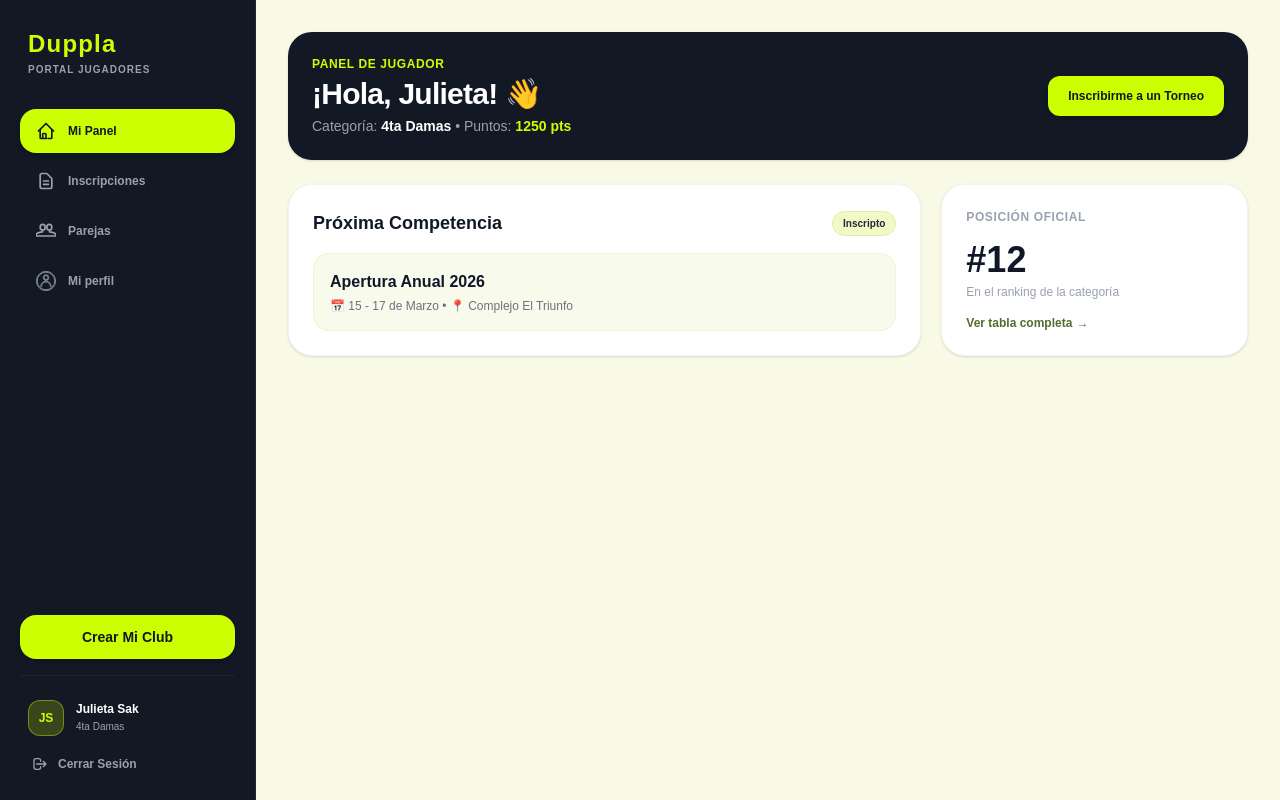
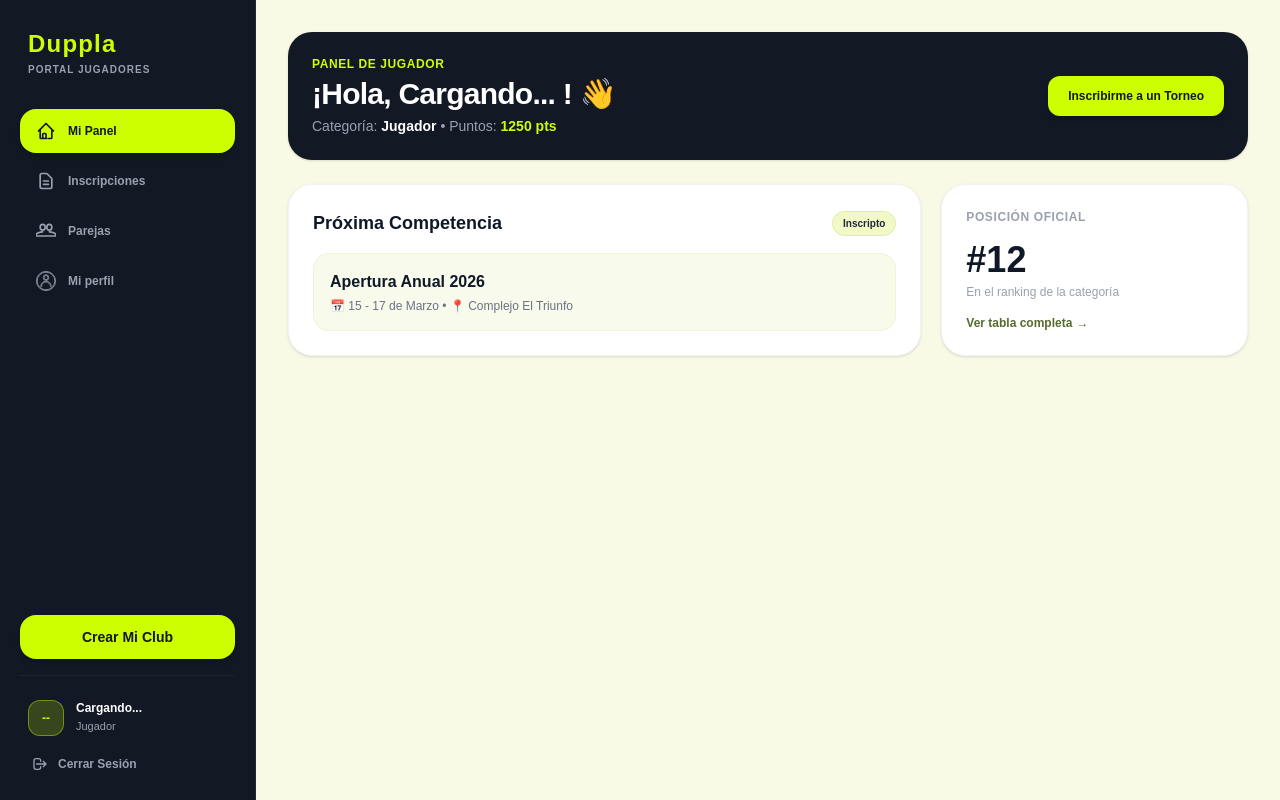
Before and after one commit to saaspaddle-sys/dupla-paddle-saas, a Next.js app in the folder apps/web/: page /player-dashboard in a window 1280 px wide. Built offline with nearby package versions, Linux system fonts and the light colour scheme; no server answers.

Commit message:
se agrego nombres y categorias dinamicas en sidebar player-club, pantalla home player

```diff
--- a/apps/web/src/app/(club)/_components/customerSidebar.tsx
+++ b/apps/web/src/app/(club)/_components/customerSidebar.tsx
@@ -5,6 +5,7 @@ import Link from "next/link";
 import { usePathname, useRouter } from "next/navigation";
 import { useTransition } from "react";
 import { logoutAction } from "@/app/(auth)/login/logout-action";
+import { useAuth } from "@/context/AuthContext";
 
 function MenuIcon({ children }: { children: ReactNode }) {
   return (
@@ -29,6 +30,27 @@ export default function CustomerSidebar() {
   const pathname = usePathname();
   const router = useRouter(); //permite navegar despues del logout
   const [isLoggingOut, startLogout] = useTransition(); // permite ejecutar la operacion asuncrona sin bloquear la interface.Tambien proporciona isLoggingOut, que indica si el proceso esta en curso
+
+  // Consumimos el contexto global de autenticación
+  const { user, isLoading } = useAuth();
+
+  const club = user?.club;
+  const player = user?.player;
+
+  // Formateo del nombre del club
+  const clubName = club?.name || "Sin Club asignado";
+
+  // Iniciales del club (o de la persona responsable si falta el club)
+  const initials = club?.name
+    ? club.name
+      .split(" ")
+      .map((word) => word[0])
+      .join("")
+      .slice(0, 2)
+      .toUpperCase()
+    : player
+      ? `${player.firstName[0]}${player.lastName[0]}`.toUpperCase()
+      : "--";
 
   const menuItems = [
     {
@@ -129,11 +151,10 @@ export default function CustomerSidebar() {
               <Link
                 key={item.ruta}
                 href={item.ruta}
-                className={`flex items-center gap-3 px-4 py-3 rounded-2xl font-extrabold text-xs transition-all ${
-                  estaActivo
-                    ? "bg-padel-green text-deep-onyx shadow-md"
-                    : "text-gray-400 hover:text-white hover:bg-gray-800/60"
-                }`}
+                className={`flex items-center gap-3 px-4 py-3 rounded-2xl font-extrabold text-xs transition-all ${estaActivo
+                  ? "bg-padel-green text-deep-onyx shadow-md"
+                  : "text-gray-400 hover:text-white hover:bg-gray-800/60"
+                  }`}
               >
                 {item.icono}
                 <span>{item.nombre}</span>
@@ -146,13 +167,15 @@ export default function CustomerSidebar() {
       <div className="pt-6 border-t border-gray-800/80 space-y-3">
         <div className="flex items-center gap-3 px-2">
           <div className="w-9 h-9 rounded-xl bg-padel-green/20 border border-padel-green/40 flex items-center justify-center text-padel-green font-black text-xs">
-            JS
+            {isLoading ? "..." : initials}
           </div>
           <div className="overflow-hidden">
             <h4 className="text-xs font-black text-white truncate leading-tight">
-              Club Juarense
+              {isLoading ? "Cargando..." : clubName}
             </h4>
-            <p className="text-[10px] font-medium text-gray-400 truncate mt-0.5" />
+            <p className="text-[11px] font-medium text-gray-400 truncate mt-0.5">
+              {club?.status ? `Estado: ${club.status}` : ""}
+            </p>
           </div>
         </div>
 
--- a/apps/web/src/app/(players)/_components/playerSidebar.tsx
+++ b/apps/web/src/app/(players)/_components/playerSidebar.tsx
@@ -5,15 +5,26 @@ import { usePathname, useRouter } from "next/navigation";
 import { useTransition } from "react";
 import { logoutAction } from "@/app/(auth)/login/logout-action";
 import CreateClubButton from "./createClubButton";
+import { useAuth } from "@/context/AuthContext";
 
-interface PlayerSidebarProps {
-  hasClub: boolean;
-}
 
-export default function PlayerSidebar({ hasClub }: PlayerSidebarProps) {
+export default function PlayerSidebar() {
   const pathname = usePathname();
   const router = useRouter(); //permite navegar despues del logout
   const [isLoggingOut, startLogout] = useTransition(); // permite ejecutar la operacion asuncrona sin bloquear la interface.Tambien proporciona isLoggingOut, que indica si el proceso esta en curso
+
+  // Consumimos el contexto global de auth
+  const { user, isLoading } = useAuth();
+
+  const player = user?.player;
+  const hasClub = Boolean(user?.club)
+
+  // Formateo de datos con fallback defensivo mientras carga o si faltan datos
+  const fullName = player ? `${player.firstName} ${player.lastName}` : "Cargando...";
+  const categoryText = player?.category ? `${player.category}` : "Jugador";
+  const initials = player
+    ? `${player.firstName[0]}${player.lastName[0]}`.toUpperCase()
+    : "--";
 
   // Rutas de navegación del panel de jugador
   const menuItems = [
@@ -118,11 +129,10 @@ export default function PlayerSidebar({ hasClub }: PlayerSidebarProps) {
               <Link
                 key={item.ruta}
                 href={item.ruta}
-                className={`flex items-center gap-3 px-4 py-3 rounded-2xl font-extrabold text-xs transition-all ${
-                  estaActivo
-                    ? "bg-padel-green text-deep-onyx shadow-md"
-                    : "text-gray-400 hover:text-white hover:bg-gray-800/60"
-                }`}
+                className={`flex items-center gap-3 px-4 py-3 rounded-2xl font-extrabold text-xs transition-all ${estaActivo
+                  ? "bg-padel-green text-deep-onyx shadow-md"
+                  : "text-gray-400 hover:text-white hover:bg-gray-800/60"
+                  }`}
               >
                 {item.icono}
                 <span>{item.nombre}</span>
@@ -138,14 +148,14 @@ export default function PlayerSidebar({ hasClub }: PlayerSidebarProps) {
       <div className="pt-6 border-t border-gray-800/80 space-y-3">
         <div className="flex items-center gap-3 px-2">
           <div className="w-9 h-9 rounded-xl bg-padel-green/20 border border-padel-green/40 flex items-center justify-center text-padel-green font-black text-xs">
-            JS
+            {isLoading ? "..." : initials}
           </div>
           <div className="overflow-hidden">
             <h4 className="text-xs font-black text-white truncate leading-tight">
-              Julieta Sak
+              {isLoading ? "Cargando..." : fullName}
             </h4>
-            <p className="text-[10px] font-medium text-gray-400 truncate mt-0.5">
-              4ta Damas
+            <p className="text-[11px] font-medium text-gray-400 truncate mt-0.5">
+              {isLoading ? "Cargando..." : categoryText}
             </p>
           </div>
         </div>
--- a/apps/web/src/app/(players)/player-dashboard/page.tsx
+++ b/apps/web/src/app/(players)/player-dashboard/page.tsx
@@ -2,6 +2,9 @@
 "use client";
 
 import Link from "next/link";
+import { useAuth } from "@/context/AuthContext";
+
+
 
 export default function PlayerDashboardPage() {
   // Mock de datos del jugador logueado
@@ -19,6 +22,15 @@ export default function PlayerDashboardPage() {
     },
   };
 
+  // Consumimos el contexto global de auth
+  const { user, isLoading } = useAuth();
+  const player = user?.player;
+
+  // Formateo de datos con fallback defensivo mientras carga o si faltan datos
+  const fullName = player ? `${player.firstName} ${player.lastName}` : "Cargando...";
+  const categoryText = player?.category ? `${player.category}` : "Jugador";
+
+
   return (
     <div className="space-y-6 p-6 md:p-8 max-w-7xl ">
       {/* Saludo y Resumen Rápido */}
@@ -28,11 +40,11 @@ export default function PlayerDashboardPage() {
             Panel de Jugador
           </span>
           <h1 className="text-2xl md:text-3xl font-black tracking-tight mt-1">
-            ¡Hola, {jugador.nombre}! 👋
+            ¡Hola, {isLoading ? "Cargango..." : fullName} ! 👋
           </h1>
           <p className="text-gray-400 text-xs md:text-sm mt-1">
             Categoría:{" "}
-            <strong className="text-white">{jugador.categoria}</strong> •
+            <strong className="text-white">{isLoading?"Cargando..." : categoryText }</strong> •
             Puntos:{" "}
             <strong className="text-padel-green">{jugador.puntos} pts</strong>
           </p>
--- a/apps/web/src/app/layout.tsx
+++ b/apps/web/src/app/layout.tsx
@@ -1,6 +1,8 @@
 import type { Metadata } from "next";
 import { Geist, Geist_Mono } from "next/font/google";
 import "./globals.css";
+import { AuthProvider } from "@/context/AuthContext";
+
 
 const geistSans = Geist({
   variable: "--font-geist-sans",
@@ -27,7 +29,16 @@ export default function RootLayout({
       lang="en"
       className={`${geistSans.variable} ${geistMono.variable} h-full antialiased`}
     >
-      <body className="min-h-full flex flex-col">{children}</body>
-    </html>
+      <body className="min-h-full flex flex-col">
+        <AuthProvider>
+          {children}
+        </AuthProvider>
+      </body>
+    </html >
   );
 }
+/* agrego el authContext para que los perfiles autenticados peudan renderizar datos de forma dinamica como nombres categorias y demas, sin necesidad de duplicar codigo en los distintos sidebar o perfiles.
+
+Evita duplicar llamadas: Si el usuario pasa del dashboard de jugador al dashboard del club (o a una vista pública), el estado del usuario ya está cargado en memoria y no tiene que volver a pedir el auth/me.
+
+Acceso global: Te permite usar useAuth() tanto en el sidebar de Player, en la navegación de Club, como en la barra superior pública para mostrar, por ejemplo, el botón de "Ir a mi panel" o el nombre de quien inició sesión.*/
--- /dev/null
+++ b/apps/web/src/context/AuthContext.tsx
@@ -0,0 +1,52 @@
+"use client";
+
+import { createContext, useContext, useEffect, useState, ReactNode } from "react";
+import { getCurrentUserAction } from "../services/auth/get-current-user-action";
+import type { CurrentUser } from "../services/auth/login";
+
+export type AuthMeResponse = CurrentUser;
+
+interface AuthContextType {
+    user: AuthMeResponse | null;
+    isLoading: boolean;
+    refreshUser: () => Promise<void>;
+}
+
+const AuthContext = createContext<AuthContextType | undefined>(undefined);
+
+export function AuthProvider({ children }: { children: ReactNode }) {
+    const [user, setUser] = useState<AuthMeResponse | null>(null);
+    const [isLoading, setIsLoading] = useState<boolean>(true);
+
+    // `apiFetch` es `server-only`: desde un Client Component solo se puede
+    // llegar a `/auth/me` a través de esta Server Action.
+    const fetchUser = async () => {
+        try {
+            const data = await getCurrentUserAction();
+            setUser(data);
+        } catch (error) {
+            console.log('Error al obtener datos de auth/me:', error);
+            setUser(null);
+        } finally {
+            setIsLoading(false)
+        }
+    };
+
+    useEffect(() => {
+        fetchUser();
+    }, []);
+
+    return (
+        <AuthContext.Provider value={{ user, isLoading, refreshUser: fetchUser }}>
+            {children}
+        </AuthContext.Provider>
+    );
+}
+
+export function useAuth() {
+    const context = useContext(AuthContext);
+    if (!context) {
+        throw new Error("useAuth debe ser usado dentro de un AuthProvider");
+    }
+    return context
+}
--- /dev/null
+++ b/apps/web/src/services/auth/get-current-user-action.ts
@@ -0,0 +1,18 @@
+"use server";
+
+import { getSessionToken } from "@/lib/session";
+import { getCurrentUser, type CurrentUser } from "./login";
+
+// Server Action: es el único puente permitido entre un Client Component
+// (AuthContext) y `apiFetch`, que es `server-only`. `null` sin token o si
+// la sesión expiró/es inválida, nunca se propaga el error al cliente.
+export async function getCurrentUserAction(): Promise<CurrentUser | null> {
+  const token = await getSessionToken();
+  if (!token) return null;
+
+  try {
+    return await getCurrentUser(token);
+  } catch {
+    return null;
+  }
+}
```
Also changed, not shown: apps/web/src/services/auth/login.ts (+10 -1 lines).
